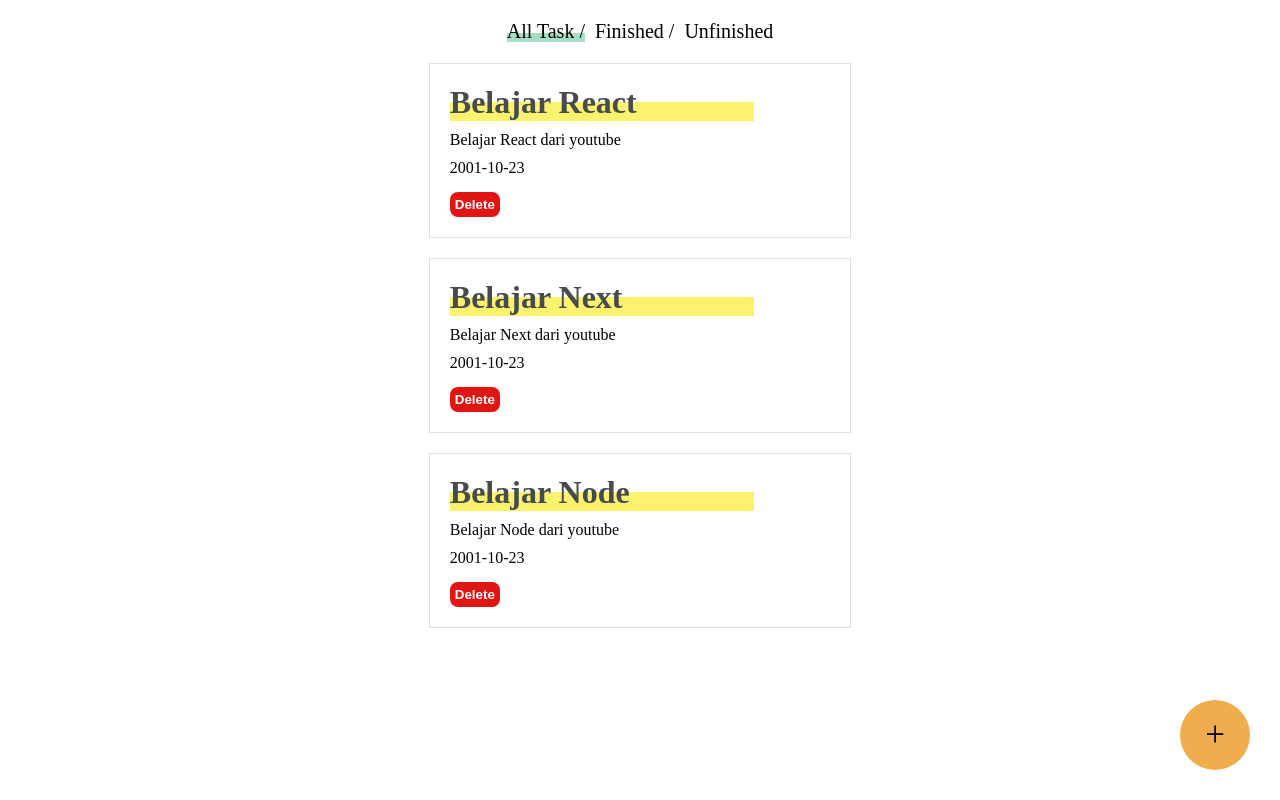
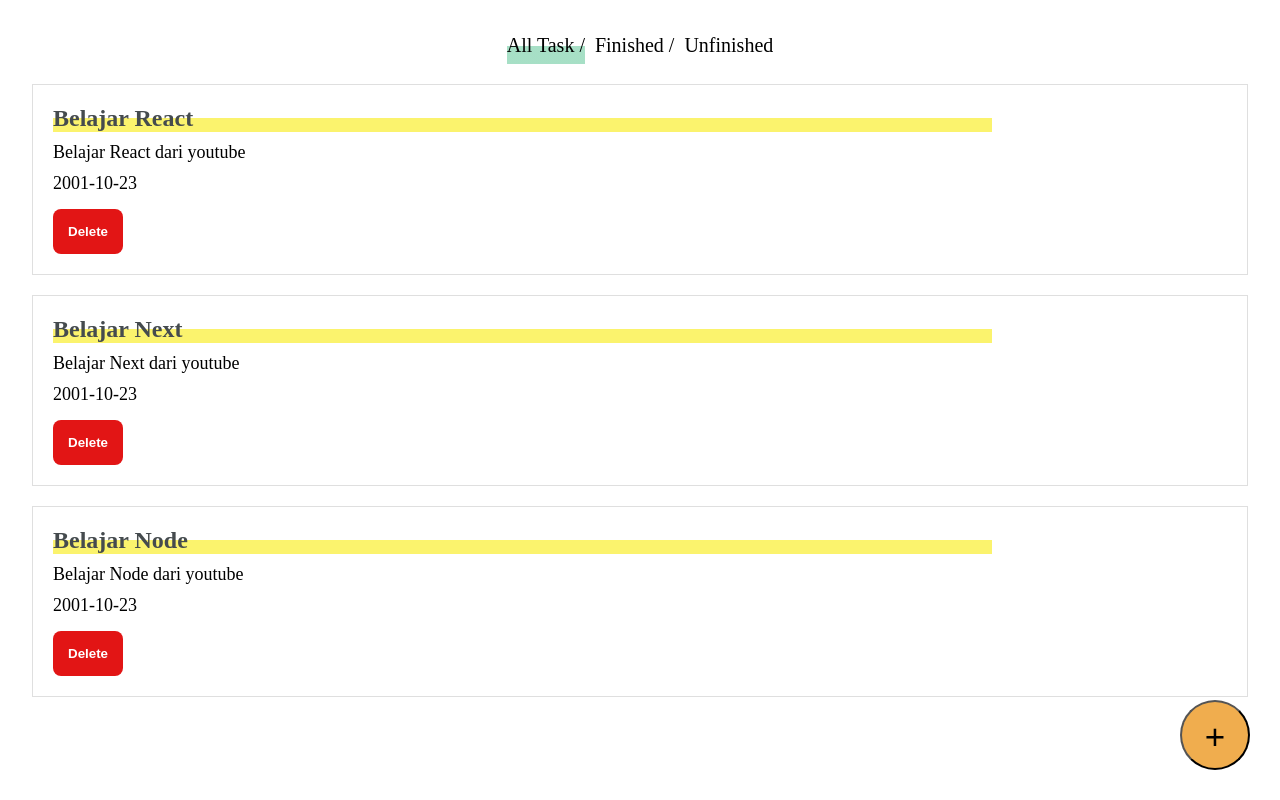
Before and after one commit to HenSetiawan/react-todo-firebase, a React (Create React App) app: page / in a window 1280 px wide. Built offline with nearby package versions, Linux system fonts and the light colour scheme.

Commit message:
fix css and add form handler

```diff
--- a/src/components/FabModal.jsx
+++ b/src/components/FabModal.jsx
@@ -1,5 +1,5 @@
 const FabModal = (props) => {
-  return <div className="modal-fab" onClick={props.showFormModal}>+</div>;
+  return <button className="modal-fab" onClick={props.showFormModal}>+</button>;
 };
 
 export default FabModal;
--- a/src/components/FormModal.jsx
+++ b/src/components/FormModal.jsx
@@ -1,11 +1,23 @@
-import "../css/formModal.css";
+import '../css/formModal.css';
+import { useRef } from 'react';
 
-const formModal = (props) => {
+const FormModal = (props) => {
+  const titleTaskRef = useRef();
+  const descriptionTaskRef = useRef();
+  const dateTaskRef = useRef();
+  const formSubmitHandler = (event) => {
+    event.preventDefault();
+    const titleTask = titleTaskRef.current.value;
+    const descriptionTask = descriptionTaskRef.current.value;
+    const dateTask = dateTaskRef.current.value;
+
+    console.log({titleTask, descriptionTask, dateTask})
+  };
   return (
     <section className="book-form">
-      <form>
+      <form onSubmit={formSubmitHandler}>
         <div className="modal-header">
-          <p className="text-secondary">Tambahkan Buku</p>
+          <p className="text-secondary">Add New Task</p>
           <span
             className="text-secondary close-modal"
             onClick={props.closeModal}
@@ -22,6 +34,7 @@ const formModal = (props) => {
           id="task-title"
           required
           autoComplete="off"
+          ref={titleTaskRef}
         />
         <p className="text-secondary">Description</p>
         <input
@@ -31,6 +44,7 @@ const formModal = (props) => {
           id="description"
           required
           autoComplete="off"
+          ref={descriptionTaskRef}
         />
         <p className="text-secondary">Date</p>
         <input
@@ -40,6 +54,7 @@ const formModal = (props) => {
           id="book-year"
           required
           autoComplete="off"
+          ref={dateTaskRef}
         />
         <button type="submit" className="btn btn-done" id="btn-save">
           Add New Task
@@ -49,4 +64,4 @@ const formModal = (props) => {
   );
 };
 
-export default formModal;
+export default FormModal;
--- a/src/css/formModal.css
+++ b/src/css/formModal.css
@@ -16,8 +16,9 @@
 }
 
 .close-modal {
-  font-size: 24px;
+  font-size: 28px;
   cursor: pointer;
+  padding: 10px;
 }
 
 .book-form {
@@ -31,7 +32,7 @@
 .book-form form {
   margin: 50px auto;
   background-color: #fff;
-  width: 50%;
+  width: 90%;
   border-radius: 8px;
   padding: 10px;
 }
--- a/src/css/modal.css
+++ b/src/css/modal.css
@@ -10,7 +10,7 @@
 .card-modal {
   margin: auto;
   padding: 30px;
-  width: 33%;
+  width: 90%;
   border-radius: 6px;
   background-color: #fff;
   text-align: center;
--- a/src/css/navigation.css
+++ b/src/css/navigation.css
@@ -1,5 +1,5 @@
 nav {
-  width: 33%;
+  width: 100%;
   margin: 20px auto;
 }
 nav ul {
@@ -14,9 +14,12 @@ nav ul li {
   font-size: 20px;
 }
 
-nav a{
-    text-decoration: none;
-    color: black;
+nav a {
+  text-decoration: none;
+  color: black;
+  display:inline-block;
+  height: 44px;
+  line-height: 50px;
 }
 
 .active {
--- a/src/css/task.css
+++ b/src/css/task.css
@@ -1,7 +1,7 @@
 .card {
   border: 1px solid rgba(0, 0, 0, 0.125);
   padding: 20px;
-  width: 33%;
+  width: 95%;
   margin: 20px auto;
 }
 
@@ -16,10 +16,12 @@
   color: #454b4e;
   width: 80%;
   margin-bottom: 10px;
+  font-size: 24px;
 }
 
 p {
   margin-top: 10px;
+  font-size: 18px;
 }
 
 .btn {
@@ -28,7 +30,7 @@ p {
   border: none;
   color: #fff;
   border-radius: 8px;
-  padding: 5px;
+  padding: 15px;
   font-weight: bold;
   cursor: pointer;
 }
```
